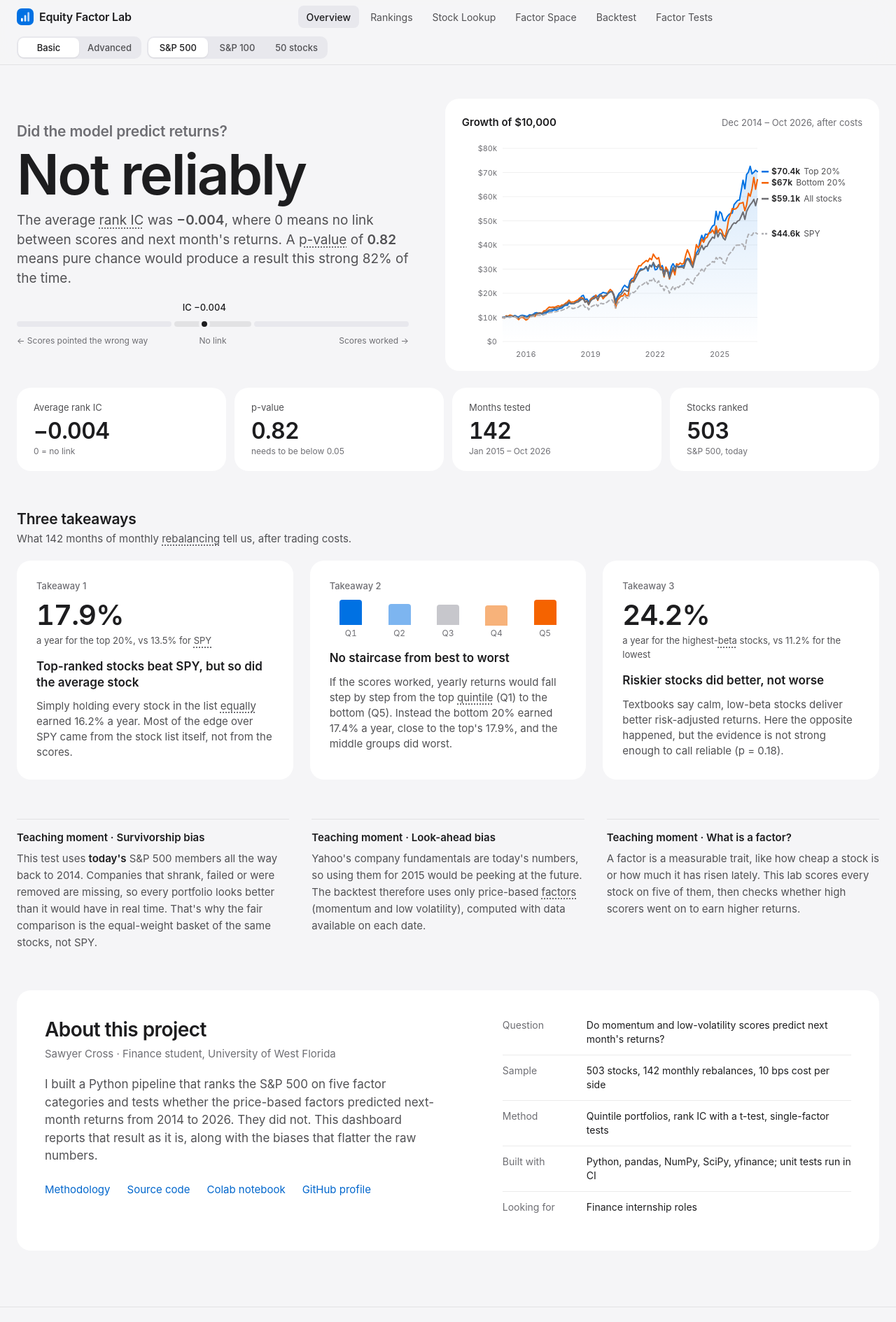
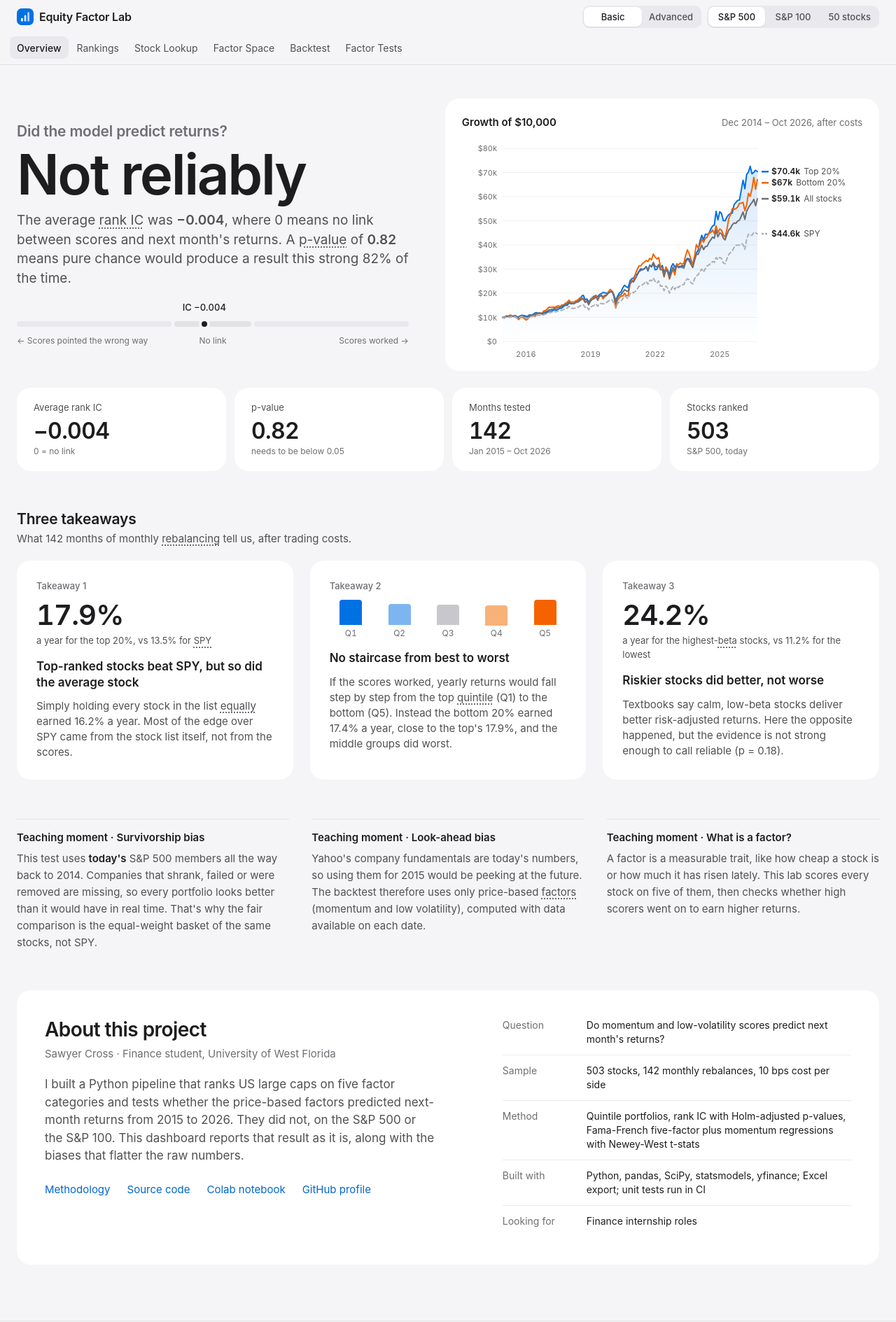
Before and after one commit to FleximusRex/Finance-equity-scanner, a plain HTML site: page docs/index.html in a window 1280 px wide. Shown: the top 1889 px of the page at 70% size. Drawn offline with Linux system fonts and the light colour scheme.

Commit message:
Fit the redesign to v0.2: three-universe switch, About text and preview
- Top bar fits on one row at 1440px with the new S&P 100 button; below
  1380px the tabs move to their own row as before
- Phone: the five switch buttons get enough room
- About section now says "US large caps", mentions the S&P 100, and lists
  the v0.2 methods (Holm-adjusted p-values, Fama-French regressions with
  Newey-West t-stats) and tools (statsmodels, Excel export)
- About years use holding months (2015 to 2026), matching the README
- README preview image rebuilt from the 16 Nov 2026 data

Co-Authored-By: Claude Opus 5.5 <noreply@anthropic.com>
Claude-Session: https://claude.ai/code/session_01J5fUu3VxCFuj31MmRXAFc2

```diff
--- a/docs/index.html
+++ b/docs/index.html
@@ -55,19 +55,19 @@ button{font:inherit;color:inherit}
 .bar{display:flex;align-items:center;gap:12px;min-height:56px;flex-wrap:wrap;padding-top:8px;padding-bottom:8px}
 .brand{display:flex;align-items:center;gap:8px;font-weight:600;font-size:16px;letter-spacing:-.01em;color:var(--ink);text-decoration:none;white-space:nowrap}
 .brand svg{width:24px;height:24px;flex:none}
-.tabs{display:flex;gap:4px;margin:0 auto}
-.tab{appearance:none;border:0;background:none;color:var(--muted);font:400 14px var(--sans);padding:4px 12px;border-radius:8px;cursor:pointer;display:flex;align-items:center;gap:8px;min-height:32px;white-space:nowrap;transition:color .16s var(--ease),background-color .16s var(--ease)}
+.tabs{display:flex;gap:2px;margin:0 auto}
+.tab{appearance:none;border:0;background:none;color:var(--muted);font:400 14px var(--sans);padding:4px 10px;border-radius:8px;cursor:pointer;display:flex;align-items:center;gap:8px;min-height:32px;white-space:nowrap;transition:color .16s var(--ease),background-color .16s var(--ease)}
 .tab:hover{color:var(--ink)}
 .tab svg{width:20px;height:20px;display:none}
 .tab .sm{display:none}
 .tab[aria-selected=true]{color:var(--ink);background:var(--chip);font-weight:500}
 .switches{display:flex;gap:8px}
 .seg{position:relative;display:grid;grid-auto-flow:column;grid-auto-columns:1fr;background:var(--chip);border-radius:10px;padding:2px}
-.seg button{position:relative;z-index:1;border:0;background:none;font:500 13px var(--sans);color:var(--muted);padding:4px 12px;border-radius:8px;min-height:28px;cursor:pointer;white-space:nowrap;transition:color .16s var(--ease)}
+.seg button{position:relative;z-index:1;border:0;background:none;font:500 13px var(--sans);color:var(--muted);padding:4px 10px;border-radius:8px;min-height:28px;cursor:pointer;white-space:nowrap;transition:color .16s var(--ease)}
 .seg button:hover{color:var(--ink)}
 .seg button[aria-pressed=true]{color:var(--ink)}
 .seg .thumb{position:absolute;top:2px;bottom:2px;left:2px;width:calc((100% - 4px)/var(--n,2));background:var(--thumb);border-radius:8px;box-shadow:0 1px 2px rgba(0,0,0,.08);transition:transform .2s var(--ease);transform:translateX(calc(100% * var(--i,0)))}
-@media (max-width:1279px){.tabs{order:3;width:100%;margin:0 -12px}.switches{margin-left:auto}}
+@media (max-width:1379px){.tabs{order:3;width:100%;margin:0 -10px}.switches{margin-left:auto}}
 
 /* ---------- layout ---------- */
 main.wrap{padding-top:48px;padding-bottom:80px;min-height:70vh}
@@ -353,7 +353,9 @@ footer .wrap{display:flex;flex-wrap:wrap;gap:8px 24px;justify-content:space-betw
   .brand svg{width:24px;height:24px}
   .switches{width:100%;margin:0}
   .switches .seg{flex:1}
-  .seg button{padding:4px 8px}
+  .seg button{padding:4px 4px;font-size:12px}
+  .switches .seg:first-child{flex:0 0 auto}
+  .switches .seg:first-child button{padding:4px 10px}
   .tabs{position:fixed;left:0;right:0;bottom:0;z-index:60;margin:0;width:auto;display:grid;grid-template-columns:repeat(6,minmax(0,1fr));gap:0;background:var(--surface);border-top:1px solid var(--hairline);padding:4px 4px calc(4px + env(safe-area-inset-bottom))}
   .tab{flex-direction:column;justify-content:center;gap:4px;font-size:12px;min-height:56px;padding:8px 0;border-radius:var(--rc)}
   .tab svg{display:block}
@@ -899,19 +901,19 @@ R.overview = () => {
 };
 const REPO = "https://github.com/FleximusRex/Finance-equity-scanner";
 function about(u, h) {
-  const y0 = u.rm[0]?.y, y1 = u.rm.at(-1)?.y;
+  const y0 = u.hold[0]?.y, y1 = u.hold.at(-1)?.y;
   return `<section class="section about" aria-labelledby="about-h">
     <div>
       <h2 id="about-h">About this project</h2>
       <p class="by">Sawyer Cross · Finance student, University of West Florida</p>
-      <p class="tx">I built a Python pipeline that ranks the S&amp;P 500 on five factor categories and tests whether the price-based factors predicted next-month returns from ${y0} to ${y1}. They did not. This dashboard reports that result as it is, along with the biases that flatter the raw numbers.</p>
+      <p class="tx">I built a Python pipeline that ranks US large caps on five factor categories and tests whether the price-based factors predicted next-month returns from ${y0} to ${y1}. They did not, on the S&amp;P 500 or the S&amp;P 100. This dashboard reports that result as it is, along with the biases that flatter the raw numbers.</p>
       <div class="links"><a href="${REPO}/blob/main/docs/methodology.md">Methodology</a><a href="${REPO}">Source code</a><a href="https://colab.research.google.com/github/FleximusRex/Finance-equity-scanner/blob/main/notebooks/multi_factor_equity_screener.ipynb">Colab notebook</a><a href="https://github.com/FleximusRex">GitHub profile</a></div>
     </div>
     <dl>
       <div><dt>Question</dt><dd>Do momentum and low-volatility scores predict next month's returns?</dd></div>
       <div><dt>Sample</dt><dd>${F.int(u.n)} stocks, ${F.int(h.months)} monthly rebalances, 10 bps cost per side</dd></div>
-      <div><dt>Method</dt><dd>Quintile portfolios, rank IC with a t-test, single-factor tests</dd></div>
-      <div><dt>Built with</dt><dd>Python, pandas, NumPy, SciPy, yfinance; unit tests run in CI</dd></div>
+      <div><dt>Method</dt><dd>Quintile portfolios, rank IC with Holm-adjusted p-values, Fama-French five-factor plus momentum regressions with Newey-West t-stats</dd></div>
+      <div><dt>Built with</dt><dd>Python, pandas, SciPy, statsmodels, yfinance; Excel export; unit tests run in CI</dd></div>
       <div><dt>Looking for</dt><dd>Finance internship roles</dd></div>
     </dl>
   </section>`;
```
Also changed, not shown: src/dashboard_template.html (+11 -9 lines), docs/dashboard.png.
